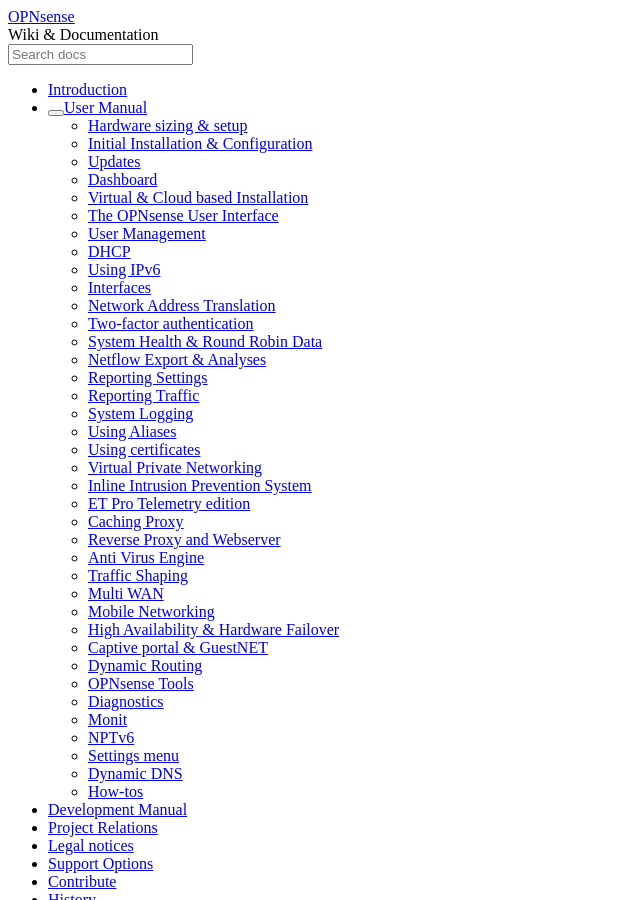
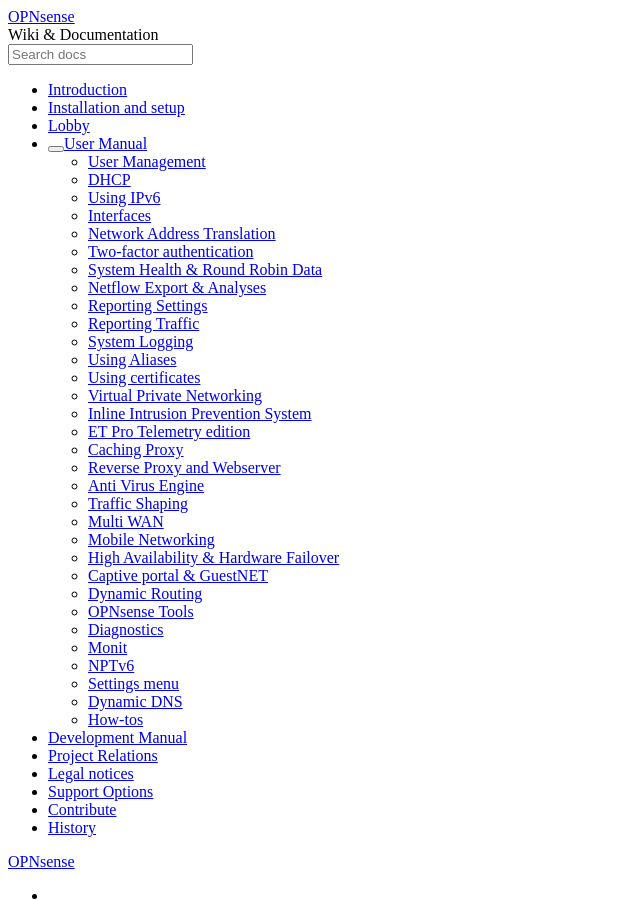
Before and after one commit to opnsense/docs, a Sphinx documentation site: the page built from source/manual.rst, in a window 1280 px wide and 900 px high. Shown: the whole window, without its empty margins (0-640 px from the left). Built offline with Sphinx 7.4.7 and the Read the Docs theme 2.0.0, drawn with Linux system fonts in a browser that asks for light colours; some of the changed text lies outside the part shown.

```diff
--- a/source/index.rst
+++ b/source/index.rst
@@ -22,6 +22,8 @@ Table of Contents
      :maxdepth: 2
 
      intro
+     setup
+     lobby
      manual
      develop
      relations
--- a/source/manual.rst
+++ b/source/manual.rst
@@ -12,12 +12,6 @@ User Manual
    :maxdepth: 2
    :titlesonly:
 
-   manual/hardware
-   manual/install
-   manual/updates
-   manual/dashboard
-   manual/virtuals
-   manual/gui
    manual/users
    manual/dhcp
    manual/ipv6
--- a/source/manual/gui.rst
+++ b/source/manual/gui.rst
@@ -1,5 +1,5 @@
 ===========================
-The OPNsense User Interface
+General User Interface
 ===========================
 
 This article explains the basics of the OPNsense Graphical User Interface or GUI
```
Also changed, not shown: source/lobby.rst (added, +17 -0 lines), source/setup.rst (added, +18 -0 lines), source/images/architecture-building-ceiling-lamp-260931.jpg (added), 1 other file.
